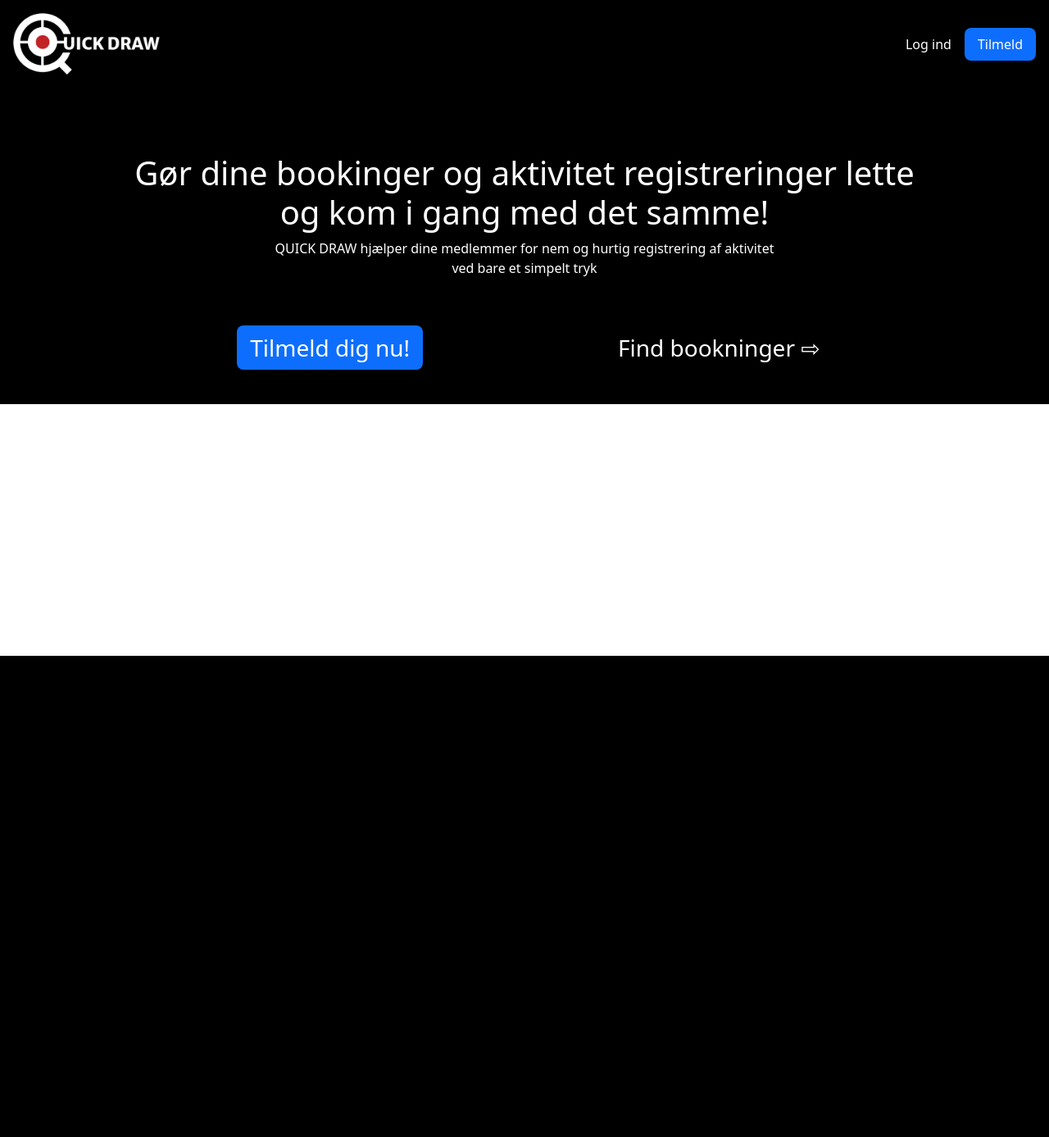
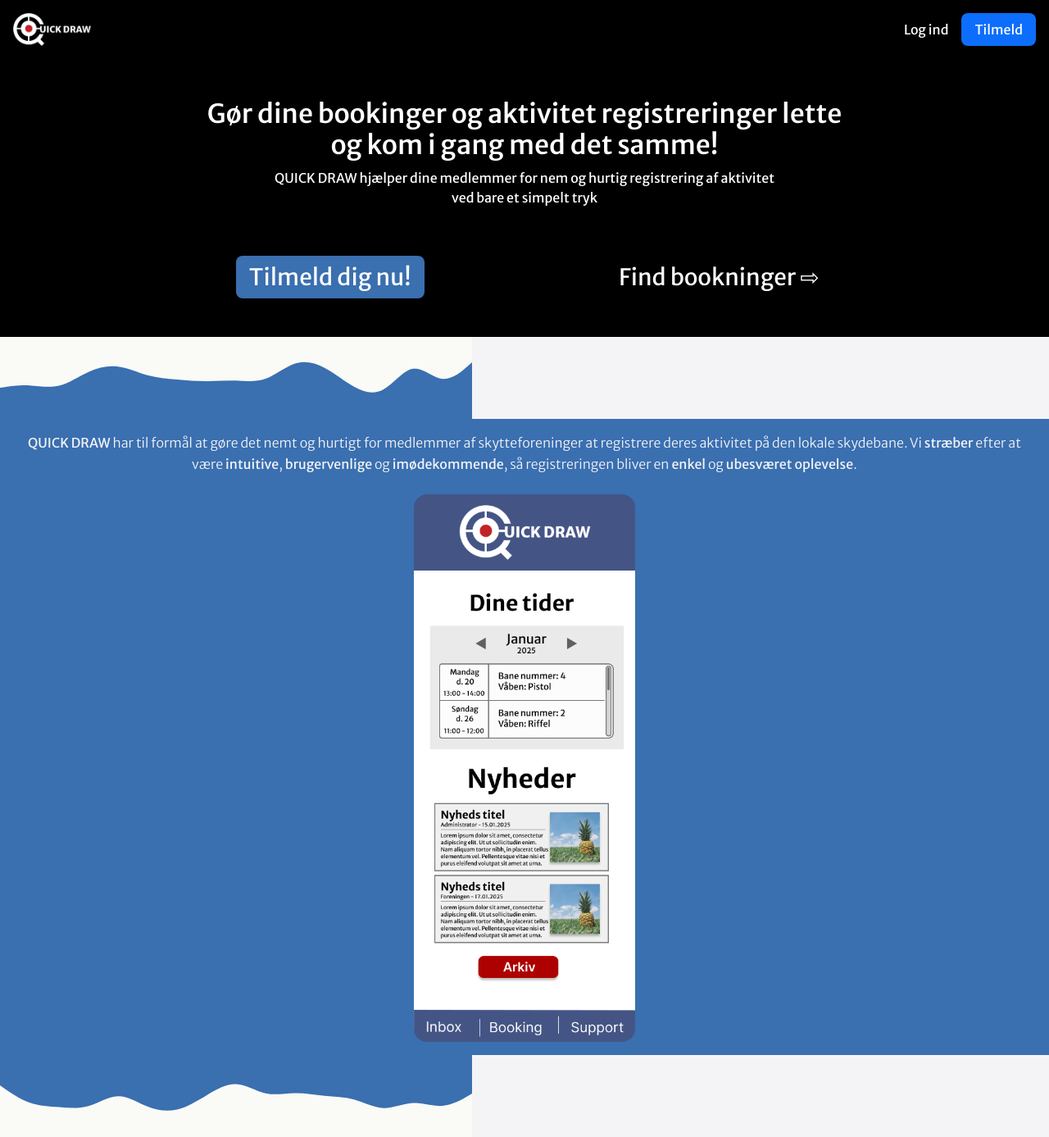
Before and after one commit to TohmasKronborg/SaaSSkydebane, a PHP site: page / in a window 1280 px wide. Shown: the whole page at 82% size. Before the commit the page ends 800 px from the top, so only its background shows below. Run offline with PHP 8.4, Linux system fonts and the light colour scheme; style sheets or scripts are compiled from the project's sources.

Commit message:
Blå del af forside tilføjet

```diff
--- a/css/styles.scss
+++ b/css/styles.scss
@@ -14,13 +14,44 @@ $custom-colors: (
 	"qBlaa": #3a6fb0,
 	"qRod": #e63946,
 	"qGraa": #f4f4f7,
+	"qTest": #554412,
 );
 
 $theme-colors: map-merge($theme-colors, $custom-colors);
 
 @import "bootstrapComponents";
+@import url('https://fonts.googleapis.com/css2?family=Merriweather+Sans:ital,wght@0,300..800;1,300..800&family=Montserrat:ital,wght@0,100..900;1,100..900&display=swap');
 
 // 5. Du kan lave styling her...
 body {
-	//font-family: merrywethersans;
+	font-family: "Merriweather Sans", serif;
 }
+
+.montserrat{
+	font-family: "Montserrat", serif;
+}
+
+.landPageFS{
+	font-size: 20px;
+}
+
+.QDFormaal{
+	font-weight: 300;
+	line-height: 26px;
+}
+
+.maxImgSize{
+	max-width: 270px;
+}
+
+@media screen and (min-width: 768px) { // Det her er et md breakpoint
+	.landPageFS{
+		font-size: 26px;
+	}
+}
+
+@media screen and (min-width: 992px) { // Det her er et lg breakpoint
+	.landPageFS{
+		font-size: 32px;
+	}
+}
--- a/index.php
+++ b/index.php
@@ -32,11 +32,11 @@ require "settings/init.php";
 ██. ██ ▐█•█▌▐█ ▪▐▌▐█▌██▐█▌
 ▀▀▀▀▀• .▀  ▀ ▀  ▀  ▀▀▀▀ ▀▪
 -->
-<body>
+<body class="bg-qGraa position-relative">
 
-<nav class="bg-black d-flex justify-content-between p-3 pb-5">
-    <a href="#" class="d-none d-md-block"><img src="images/whitelogo.png" alt="Logo" width="179" height="75"></a>
-    <a href="#" class="d-md-none"><img src="images/QuickDrawLogoWhite.png" alt="Logo" width="72" height="75"></a>
+<nav class="bg-black d-flex justify-content-between p-3 position-sticky top-0">
+    <a href="#" class="d-none d-md-block"><img src="images/whitelogo.png" alt="Logo" width="95" height="40"></a>
+    <a href="#" class="d-md-none"><img src="images/QuickDrawLogoWhite.png" alt="Logo" width="38" height="40"></a>
     <div class="d-flex justify-content-between align-items-center w-md-25 gap-3">
         <a href="#" class="text-white">Log ind</a>
         <a href="registrer.php" class="rounded-3 bg-primary p-2 pe-3 ps-3 text-white">Tilmeld</a>
@@ -45,13 +45,13 @@ require "settings/init.php";
 
 <div class="bg-black container-fluid pb-5">
     <div class="row text-center pt-5 pb-5">
-        <h1 class="text-white">Gør dine bookinger og aktivitet registreringer lette<br>og kom i gang med det samme!</h1>
-        <p class="text-white">QUICK DRAW hjælper dine medlemmer for nem og hurtig registrering af aktivitet<br>ved bare et simpelt tryk</p>
+        <h1 class="text-white landPageFS">Gør dine bookinger og aktivitet registreringer lette<br>og kom i gang med det samme!</h1>
+        <p class="text-white ">QUICK DRAW hjælper dine medlemmer for nem og hurtig registrering af aktivitet<br>ved bare et simpelt tryk</p>
     </div>
 
-    <div class="row justify-content-center gap-5">
+    <div class="row justify-content-center gap-5 mb-1">
         <div class="col-12 col-md-4 text-center">
-            <a href="#" class="bg-primary text-white p-2 pe-3 ps-3 text-nowrap rounded-3 fs-3">Tilmeld dig nu!</a>
+            <a href="#" class="bg-qBlaa text-white p-2 pe-3 ps-3 text-nowrap rounded-3 fs-3">Tilmeld dig nu!</a>
         </div>
 
         <div class="col-12 col-md-4 text-center">
@@ -60,6 +60,18 @@ require "settings/init.php";
     </div>
 </div>
 
+<div class="overflow-x-hidden"> <!-- Blue waves -->
+    <!-- sm svg --> <svg id="visual" viewBox="0 0 576 100" width="576" height="100" xmlns="http://www.w3.org/2000/svg" xmlns:xlink="http://www.w3.org/1999/xlink" version="1.1"><rect x="0" y="0" width="576" height="100" fill="#fafaf7"></rect><path d="M0 62L6 61.2C12 60.3 24 58.7 36 59.2C48 59.7 60 62.3 72 59.5C84 56.7 96 48.3 108 42.8C120 37.3 132 34.7 144 36.2C156 37.7 168 43.3 180 46.7C192 50 204 51 216 52C228 53 240 54 252 54C264 54 276 53 288 53.3C300 53.7 312 55.3 324 51C336 46.7 348 36.3 360 32.5C372 28.7 384 31.3 396 37.7C408 44 420 54 432 60.7C444 67.3 456 70.7 468 64C480 57.3 492 40.7 504 38.8C516 37 528 50 540 51.2C552 52.3 564 41.7 570 36.3L576 31L576 101L570 101C564 101 552 101 540 101C528 101 516 101 504 101C492 101 480 101 468 101C456 101 444 101 432 101C420 101 408 101 396 101C384 101 372 101 360 101C348 101 336 101 324 101C312 101 300 101 288 101C276 101 264 101 252 101C240 101 228 101 216 101C204 101 192 101 180 101C168 101 156 101 144 101C132 101 120 101 108 101C96 101 84 101 72 101C60 101 48 101 36 101C24 101 12 101 6 101L0 101Z" fill="#3a6fb0" stroke-linecap="round" stroke-linejoin="miter"></path></svg>
+    <div class="bg-qBlaa d-flex justify-content-center align-items-center flex-column p-3">
+        <p class="text-qGraa text-center mb-4 QDFormaal">
+            <strong>QUICK DRAW</strong> har til formål at gøre det nemt og hurtigt for medlemmer af skytteforeninger at registrere deres aktivitet på den lokale skydebane.
+            Vi <strong>stræber</strong> efter at være <strong>intuitive</strong>, <strong>brugervenlige</strong> og <strong>imødekommende</strong>, så registreringen bliver en <strong>enkel</strong> og <strong>ubesværet oplevelse</strong>.
+        </p>
+        <img class="img-fluid rounded-4 maxImgSize" src="images/Forside.png" alt="Screenshot2">
+    </div>
+    <!-- sm svg --> <svg id="visual" viewBox="0 0 576 100" width="576" height="100" xmlns="http://www.w3.org/2000/svg" xmlns:xlink="http://www.w3.org/1999/xlink" version="1.1"><rect x="0" y="0" width="576" height="100" fill="#fafaf7"></rect><path d="M0 37L6 41.2C12 45.3 24 53.7 36 58C48 62.3 60 62.7 72 63.5C84 64.3 96 65.7 108 62.2C120 58.7 132 50.3 144 50.2C156 50 168 58 180 62.8C192 67.7 204 69.3 216 66.5C228 63.7 240 56.3 252 49.2C264 42 276 35 288 35.5C300 36 312 44 324 46.7C336 49.3 348 46.7 360 46.5C372 46.3 384 48.7 396 49.8C408 51 420 51 432 54.3C444 57.7 456 64.3 468 64.7C480 65 492 59 504 58.5C516 58 528 63 540 62C552 61 564 54 570 50.5L576 47L576 0L570 0C564 0 552 0 540 0C528 0 516 0 504 0C492 0 480 0 468 0C456 0 444 0 432 0C420 0 408 0 396 0C384 0 372 0 360 0C348 0 336 0 324 0C312 0 300 0 288 0C276 0 264 0 252 0C240 0 228 0 216 0C204 0 192 0 180 0C168 0 156 0 144 0C132 0 120 0 108 0C96 0 84 0 72 0C60 0 48 0 36 0C24 0 12 0 6 0L0 0Z" fill="#3a6fb0" stroke-linecap="round" stroke-linejoin="miter"></path></svg>
+</div>
+
 <script src="https://cdn.jsdelivr.net/npm/bootstrap@5.3.3/dist/js/bootstrap.bundle.min.js"></script>
 </body>
 </html>
```
Also changed, not shown: images/Forside.png (added).
